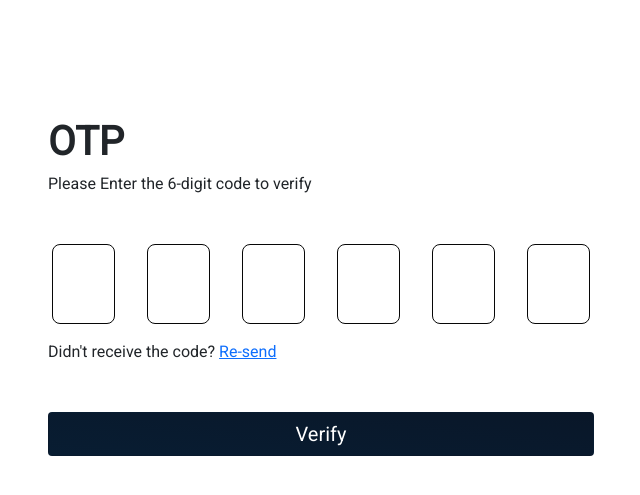
After one commit to anirudh-ramesh/cerberus.py, a Django app: page /otp/ in a window 1280 px wide. The commit adds this page. Shown: the top 495 px of the page, without its empty margins (34-674 px from the left). Run offline with Django 4.2, Linux system fonts and the light colour scheme.

Commit message:
otp page added

```diff
--- a/cerberus/accounts/static/accounts/css/base.css
+++ b/cerberus/accounts/static/accounts/css/base.css
@@ -152,3 +152,7 @@
     border-radius: 50%;
     float: center;
 }
+
+.otp_box{
+    height: 80px;
+}
--- /dev/null
+++ b/cerberus/accounts/templates/accounts/otp.html
@@ -0,0 +1,54 @@
+{% extends 'base.html' %}
+{% load static %}
+
+{% block head %}
+    <link rel="stylesheet" href="{% static 'accounts/css/base.css' %}">
+    <title>OTP | Cerberus</title>
+{% endblock head %}
+
+{% block content %}
+    <div class="container">
+        <div class="row box">
+            <div class="col-md-6">
+                <label class="font-size-1">OTP</label><br>
+                <label class="font-size-3">Please Enter the 6-digit code to verify</label>
+
+                <form method="post">
+                    {% csrf_token %}
+                    <div class="row mt-5">
+                        <div class="col-md-2 px-3">
+                            <input type="text" class="form-control font-size-2 button-2 otp_box">
+                        </div>
+                        <div class="col-md-2 px-3">
+                            <input type="text" class="form-control font-size-2 button-2 otp_box">
+                        </div>
+                        <div class="col-md-2 px-3">
+                            <input type="text" class="form-control font-size-2 button-2 otp_box">
+                        </div>
+                        <div class="col-md-2 px-3">
+                            <input type="text" class="form-control font-size-2 button-2 otp_box">
+                        </div>
+                        <div class="col-md-2 px-3">
+                            <input type="text" class="form-control font-size-2 button-2 otp_box">
+                        </div>
+                        <div class="col-md-2 px-3">
+                            <input type="text" class="form-control font-size-2 button-2 otp_box">
+                        </div>
+                    </div>
+                    <div class="row mt-3">
+                        <div class="col-md-12">
+                            <label class="font-size-3"> Didn't receive the code? <a href="#">Re-send</a></label>
+                        </div>
+                    </div>
+                    <div class="row mt-5">
+                        <div class="col-md-12">
+                            <button class="btn btn-default w-100 button-1 color-4 font-size-4">Verify</button>
+                        </div>
+                    </div>
+                </form>
+            </div>
+            <div class="col-md-6">
+            </div>
+        </div>
+    </div>
+{% endblock content %}
--- a/cerberus/accounts/urls.py
+++ b/cerberus/accounts/urls.py
@@ -1,5 +1,5 @@
 from django.urls import path, include
-from .views import Login, SignUP, AuthFormView, ServerList, UserList, UserAccessAPI, BatteryCRUD, battery_allocate_swapping_station, battery_allocate_vehicle, battery_deallocate, battery_diagnostics, battery_immoblization, battery_live_data, battery_moblization
+from .views import OTP,Login, SignUP, AuthFormView, ServerList, UserList, UserAccessAPI, BatteryCRUD, battery_allocate_swapping_station, battery_allocate_vehicle, battery_deallocate, battery_diagnostics, battery_immoblization, battery_live_data, battery_moblization
 from rest_framework.routers import DefaultRouter
 
 
@@ -11,6 +11,7 @@ router.register("keycloak",AuthFormView,basename="auth-register")
 urlpatterns = [
     # path('', include(router.urls)),
     path('', Login.as_view(), name="login"),
+    path('otp/', OTP.as_view(), name="otp"),
     path('signup', SignUP.as_view(), name="signup"),
     path('dashboard/', ServerList.as_view(), name="dashboard"),
     path('user/', UserList.as_view(), name="user_list"),
--- a/cerberus/accounts/views.py
+++ b/cerberus/accounts/views.py
@@ -107,6 +107,11 @@ class SignUP(View):
         return render(request, "accounts/signup.html")
 
 
+class OTP(View):
+    def get(self, request):
+        return render(request, 'accounts/otp.html')
+    def post(self, request):
+        return render(request, 'accounts/otp.html')
 
 class Login(View):
 
```
